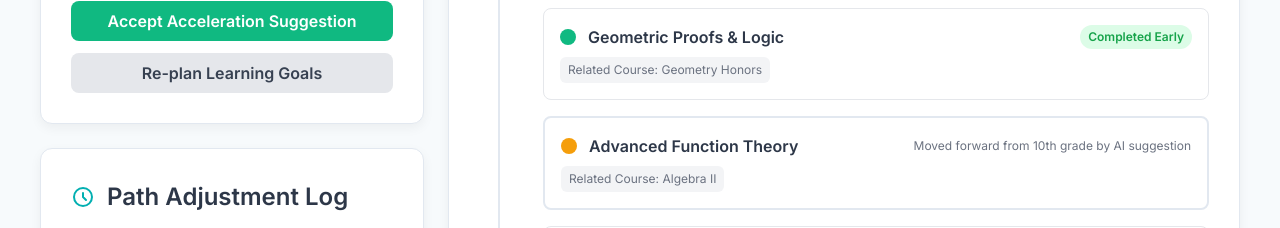
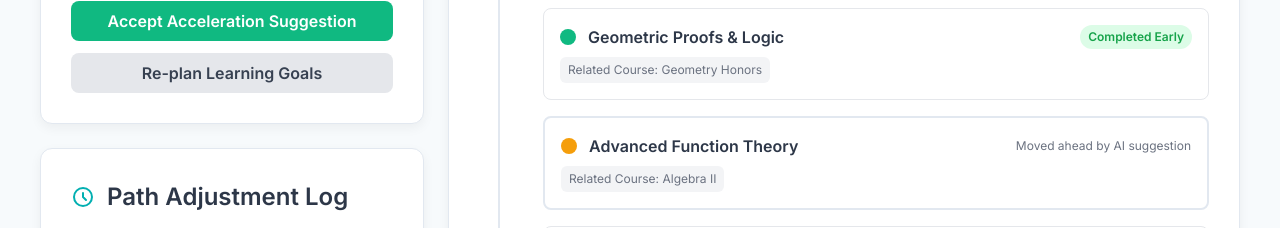
Before and after one commit to Yolaaaaanda000/pda_demo, a plain HTML site: page ai_suggest_accelerate.html in a window 1280 px wide. Shown: the part 1040-1268 px from the top of the page. Drawn offline with nearby package versions, Linux system fonts and the light colour scheme.

Commit message:
Automated sync: Update demos and add ability map module

```diff
--- a/ai_suggest_accelerate.html
+++ b/ai_suggest_accelerate.html
@@ -317,7 +317,7 @@
                         <div class="module-card border-2 current-module rounded-lg p-4 mt-4">
                             <div class="flex items-center justify-between">
                                 <div class="flex items-center"><span class="status-dot status-in-progress"></span><h4 class="font-semibold">Advanced Function Theory</h4></div>
-                                <span class="text-xs font-normal text-gray-500">Moved forward from 10th grade by AI suggestion</span>
+                                <span class="text-xs font-normal text-gray-500">Moved ahead by AI suggestion</span>
                             </div>
                             <div class="module-relation">Related Course: Algebra II</div>
                         </div>
```
